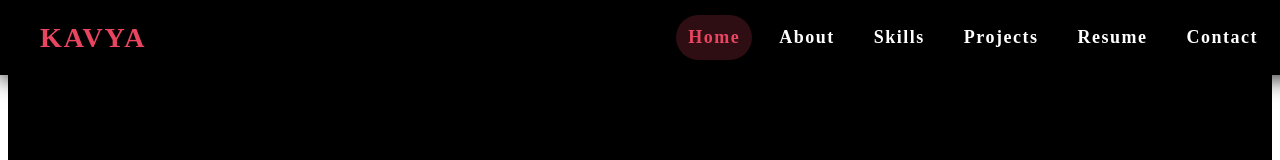
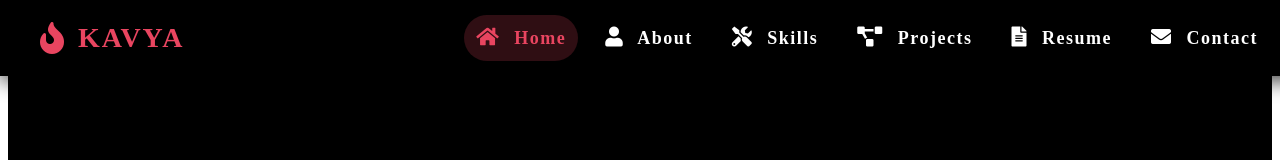
Before and after one commit to kavyaballa1020/Angular-Portfolio, an Angular app: page /home in a window 1280 px wide. Shown: the top 160 px of the page. Built offline with nearby package versions, Linux system fonts and the light colour scheme.

Commit message:
"Added Font Awesome CSS links and icons to navigation links in header component"

```diff
--- a/src/app/header/header.component.html
+++ b/src/app/header/header.component.html
@@ -1,11 +1,15 @@
+<link rel="stylesheet" href="https://cdnjs.cloudflare.com/ajax/libs/font-awesome/6.0.0-beta3/css/all.min.css">
+<link rel="stylesheet" href="https://cdnjs.cloudflare.com/ajax/libs/font-awesome/5.15.3/css/all.min.css">
 <nav class="navbar">
-  <div class="brand-name">Kavya</div>
+  <div class="brand-name">
+    <i class="fas fa-fire"></i> Kavya
+  </div>
   <div class="nav-links">
-    <a routerLink="/home" routerLinkActive="active">Home</a>
-    <a routerLink="/about" routerLinkActive="active">About</a>
-    <a routerLink="/skills" routerLinkActive="active">Skills</a>
-    <a routerLink="/projects" routerLinkActive="active">Projects</a>
-    <a routerLink="/resume" routerLinkActive="active">Resume</a>
-    <a routerLink="/contact" routerLinkActive="active" class="contact-link">Contact</a>
+    <a routerLink="/home" routerLinkActive="active"><i class="fas fa-home"></i> Home</a>
+    <a routerLink="/about" routerLinkActive="active"><i class="fas fa-user"></i> About</a>
+    <a routerLink="/skills" routerLinkActive="active"><i class="fas fa-tools"></i> Skills</a>
+    <a routerLink="/projects" routerLinkActive="active"><i class="fas fa-project-diagram"></i> Projects</a>
+    <a routerLink="/resume" routerLinkActive="active"><i class="fas fa-file-alt"></i> Resume</a>
+    <a routerLink="/contact" routerLinkActive="active" class="contact-link"><i class="fas fa-envelope"></i> Contact</a>
   </div>
 </nav>
```
